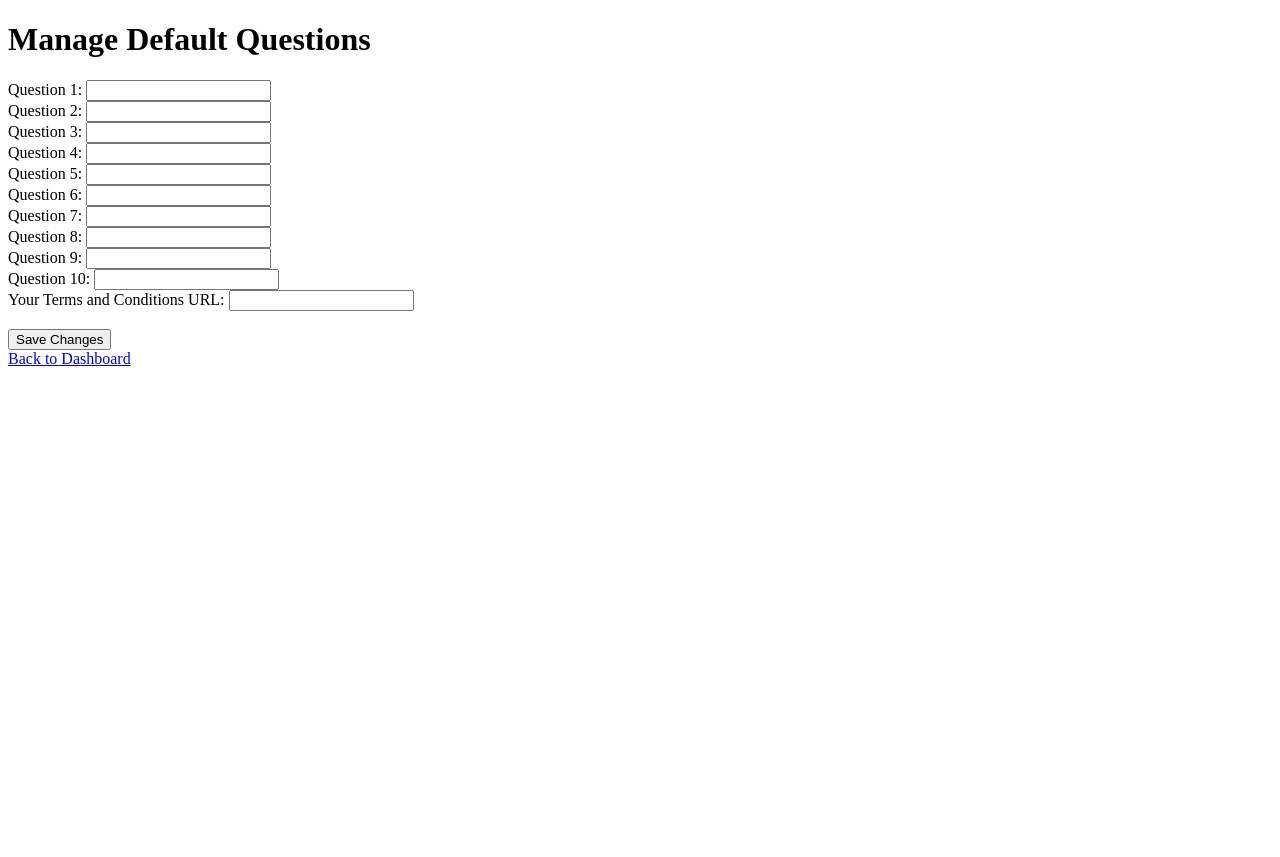
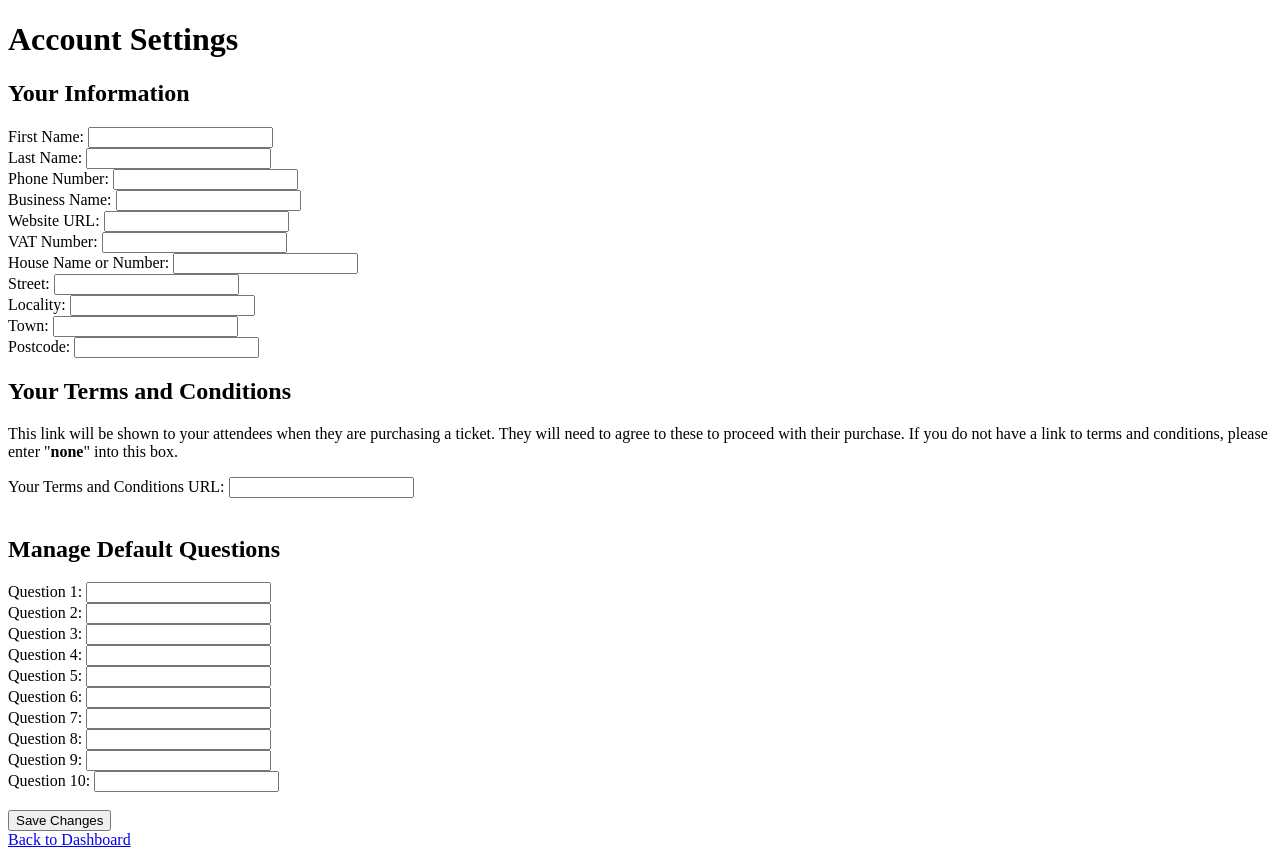
Before and after one commit to sandsltd/flask_app, a Flask app: template templates/manage_default_questions.html in a window 1280 px wide. Before the commit the page ends 366 px from the top, so only its background shows below. Run offline with Flask 2, Linux system fonts and the light colour scheme; the template is opened without the code that fills it, so the values that code supplies are empty.

```diff
--- a/app.py
+++ b/app.py
@@ -636,8 +636,38 @@ if __name__ == "__main__":
 @login_required
 def manage_default_questions():
     if request.method == 'POST':
+        # Get account information fields from the form
+        first_name = request.form.get('first_name')
+        last_name = request.form.get('last_name')
+        phone_number = request.form.get('phone_number')
+        business_name = request.form.get('business_name')
+        website_url = request.form.get('website_url')
+        vat_number = request.form.get('vat_number')
+        house_name_or_number = request.form.get('house_name_or_number')
+        street = request.form.get('street')
+        locality = request.form.get('locality')
+        town = request.form.get('town')
+        postcode = request.form.get('postcode')
+
+        # Update the user's core account information
+        current_user.first_name = first_name
+        current_user.last_name = last_name
+        current_user.phone_number = phone_number
+        current_user.business_name = business_name
+        current_user.website_url = website_url
+        current_user.vat_number = vat_number
+        current_user.house_name_or_number = house_name_or_number
+        current_user.street = street
+        current_user.locality = locality
+        current_user.town = town
+        current_user.postcode = postcode
+
+        # Get default questions and terms link
         questions = request.form.getlist('questions[]')  # Get all questions from the form
         terms_link = request.form.get('terms_link')  # Get the terms and conditions link
+
+        # Update the user's terms and conditions link
+        current_user.terms = terms_link
 
         # First, delete existing default questions for this user
         DefaultQuestion.query.filter_by(user_id=current_user.id).delete()
@@ -648,15 +678,13 @@ def manage_default_questions():
                 new_question = DefaultQuestion(user_id=current_user.id, question=question)
                 db.session.add(new_question)
 
-        # Update the user's terms and conditions link
-        current_user.terms = terms_link
-
         db.session.commit()
-        flash('Default questions and Terms and Conditions updated successfully!')
+        flash('Account information, default questions, and Terms and Conditions updated successfully!')
 
     # Retrieve current default questions for the user
     default_questions = DefaultQuestion.query.filter_by(user_id=current_user.id).all()
     return render_template('manage_default_questions.html', questions=default_questions, user=current_user)
+
 
 
 # Define the /purchase/<int:event_id> route
--- a/templates/manage_default_questions.html
+++ b/templates/manage_default_questions.html
@@ -2,27 +2,69 @@
 <html lang="en">
 <head>
     <meta charset="UTF-8">
-    <title>Manage Default Questions</title>
+    <title>Account Settings</title>
 </head>
 <body>
-    <h1>Manage Default Questions</h1>
+    <h1>Account Settings</h1>
 
     <form action="/manage-default-questions" method="POST">
-        <!-- Existing default questions fields -->
+        <!-- Core Account Information -->
+        <h2>Your Information</h2>
+
+        <label for="first_name">First Name:</label>
+        <input type="text" id="first_name" name="first_name" value="{{ user.first_name }}"><br>
+
+        <label for="last_name">Last Name:</label>
+        <input type="text" id="last_name" name="last_name" value="{{ user.last_name }}"><br>
+
+        <label for="phone_number">Phone Number:</label>
+        <input type="text" id="phone_number" name="phone_number" value="{{ user.phone_number }}"><br>
+
+        <label for="business_name">Business Name:</label>
+        <input type="text" id="business_name" name="business_name" value="{{ user.business_name }}"><br>
+
+        <label for="website_url">Website URL:</label>
+        <input type="url" id="website_url" name="website_url" value="{{ user.website_url }}"><br>
+
+        <label for="vat_number">VAT Number:</label>
+        <input type="text" id="vat_number" name="vat_number" value="{{ user.vat_number }}"><br>
+
+        <label for="house_name_or_number">House Name or Number:</label>
+        <input type="text" id="house_name_or_number" name="house_name_or_number" value="{{ user.house_name_or_number }}"><br>
+
+        <label for="street">Street:</label>
+        <input type="text" id="street" name="street" value="{{ user.street }}"><br>
+
+        <label for="locality">Locality:</label>
+        <input type="text" id="locality" name="locality" value="{{ user.locality }}"><br>
+
+        <label for="town">Town:</label>
+        <input type="text" id="town" name="town" value="{{ user.town }}"><br>
+
+        <label for="postcode">Postcode:</label>
+        <input type="text" id="postcode" name="postcode" value="{{ user.postcode }}"><br>
+
+        <!-- Terms and Conditions Link with Additional Information -->
+        <h2>Your Terms and Conditions</h2>
+        <p>
+            This link will be shown to your attendees when they are purchasing a ticket. They will need to agree to these to proceed with their purchase. If you do not have a link to terms and conditions, please enter "<strong>none</strong>" into this box.
+        </p>
+        <label for="terms_link">Your Terms and Conditions URL:</label>
+        <input type="url" id="terms_link" name="terms_link" value="{{ user.terms }}"><br><br>
+
+        <!-- Manage Default Questions -->
+        <h2>Manage Default Questions</h2>
         {% for question in questions %}
-        <label for="question{{ loop.index }}">Question {{ loop.index }}:</label>
-        <input type="text" id="question{{ loop.index }}" name="questions[]" value="{{ question.question }}"><br>
+            <label for="question{{ loop.index }}">Question {{ loop.index }}:</label>
+            <input type="text" id="question{{ loop.index }}" name="questions[]" value="{{ question.question }}"><br>
         {% endfor %}
 
         {% for i in range(10 - questions|length) %}
-        <label for="new_question{{ i + questions|length + 1 }}">Question {{ i + questions|length + 1 }}:</label>
-        <input type="text" id="new_question{{ i + questions|length + 1 }}" name="questions[]"><br>
+            <label for="new_question{{ i + questions|length + 1 }}">Question {{ i + questions|length + 1 }}:</label>
+            <input type="text" id="new_question{{ i + questions|length + 1 }}" name="questions[]"><br>
         {% endfor %}
 
-        <!-- New Terms and Conditions link field -->
-        <label for="terms_link">Your Terms and Conditions URL:</label>
-        <input type="url" id="terms_link" name="terms_link" value="{{ user.terms }}"><br><br>
-
+        <br>
         <input type="submit" value="Save Changes">
     </form>
 
```
